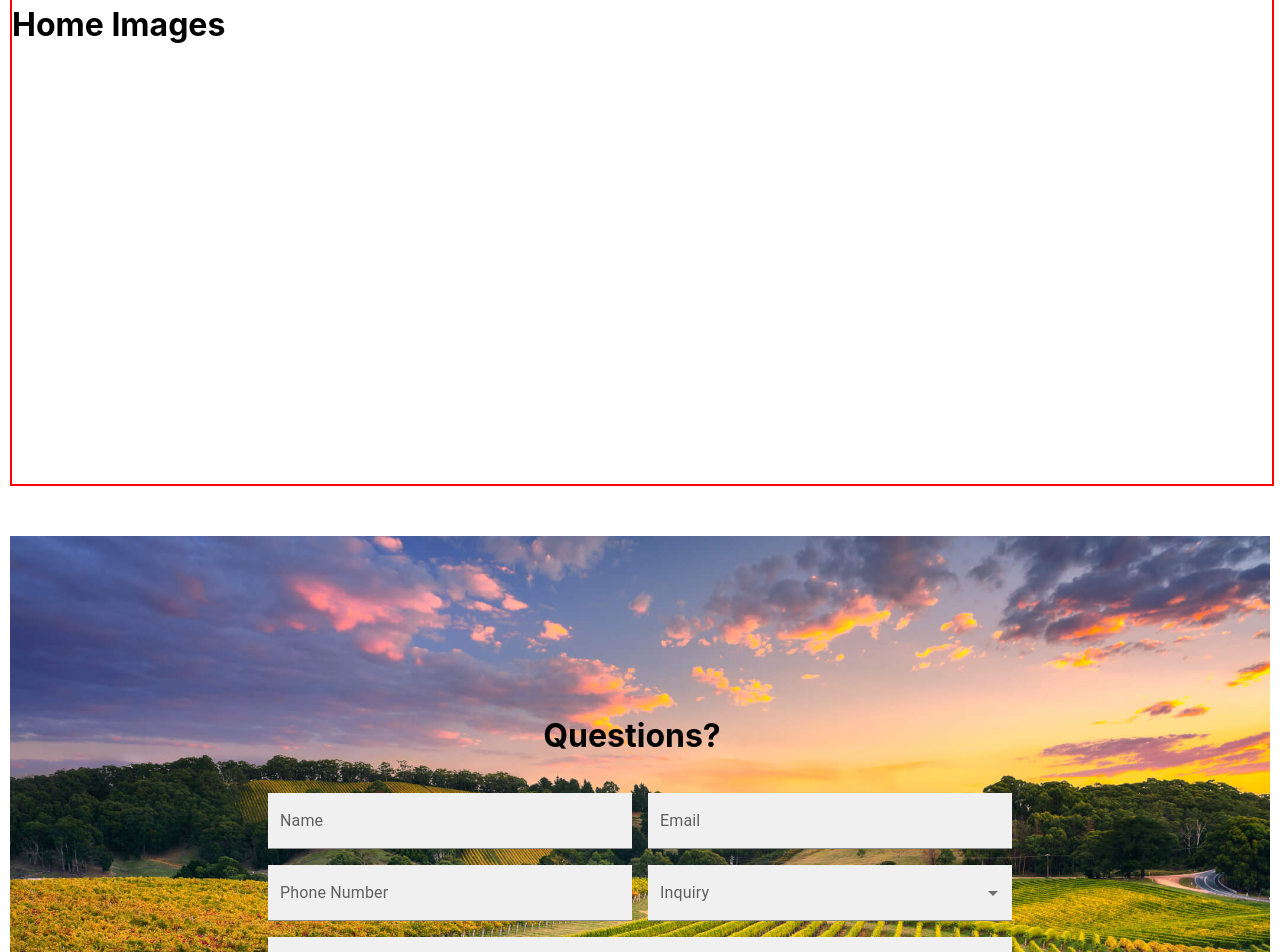
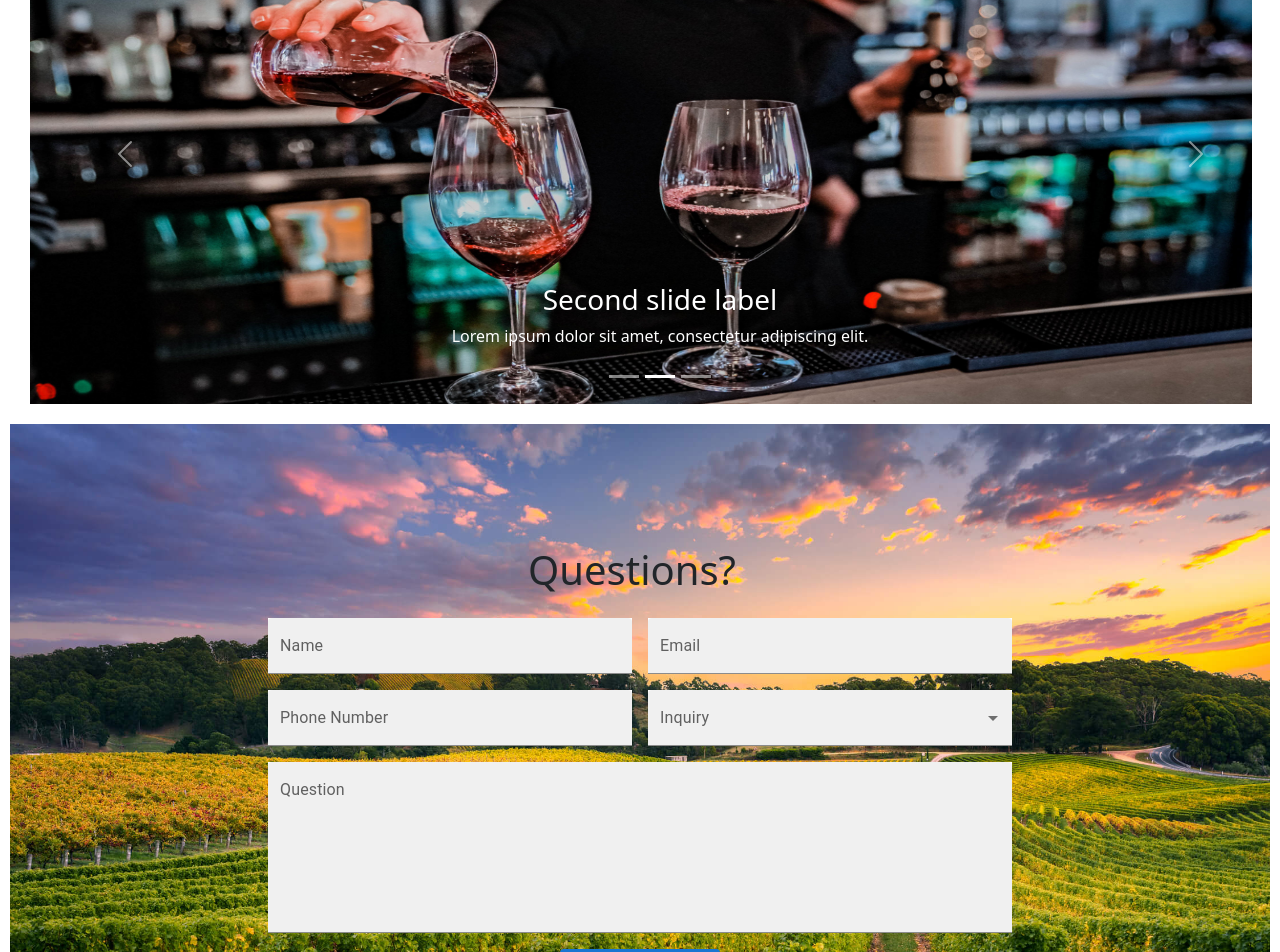
Before and after one commit to ericrhorn/wine_shop, a React (Create React App) app in the folder wine_shop/: page /#/ in a window 1280 px wide. Shown: the part 1560-2512 px from the top of the page. Built offline with nearby package versions, Linux system fonts and the light colour scheme.

Commit message:
image carousel

```diff
--- a/wine_shop/package.json
+++ b/wine_shop/package.json
@@ -15,7 +15,7 @@
     "bootstrap": "^5.3.2",
     "formik": "^2.4.5",
     "react": "^18.2.0",
-    "react-bootstrap": "^2.9.1",
+    "react-bootstrap": "^2.10.1",
     "react-dom": "^18.2.0",
     "react-router-dom": "^6.21.0",
     "react-scripts": "5.0.1",
--- a/wine_shop/src/components/ContactForm.js
+++ b/wine_shop/src/components/ContactForm.js
@@ -21,7 +21,7 @@ export const ContactForm = () => {
         backgroundImage: `url(${winery})`,
         backgroundRepeat: 'no-repeat',
         backgroundSize: 'cover',
-        height: '800px', // Adjust the height as needed
+        height: '700px', // Adjust the height as needed
       }}
     >
       <Grid
--- a/wine_shop/src/components/Home.js
+++ b/wine_shop/src/components/Home.js
@@ -101,10 +101,10 @@ function Home() {
           </Grid>
         </Box>
       </div>
-      <div>
+      <div style={{width: '100%'}}>
         <HomeImages/>
       </div>
-      <div >
+      <div>
         <ContactForm/>
       </div>
 
--- a/wine_shop/src/components/HomeImages.js
+++ b/wine_shop/src/components/HomeImages.js
@@ -1,11 +1,53 @@
 import React from 'react'
 
+import { useState } from 'react';
+import Carousel from 'react-bootstrap/Carousel';
+import ExampleCarouselImage from '../assets/wine_bar.jpeg';
+
+
+import 'bootstrap/dist/css/bootstrap.css';
+
 function HomeImages() {
+
+  const [index, setIndex] = useState(0);
+  const handleSelect = (selectedIndex) => {
+    setIndex(selectedIndex);
+  };
+
   return (
     <>
-    <div style={{border: 'solid red 2px', width: '100%', height: '500px', margin: ' 50px 0'}}>
+    {/* <div style={{border: 'solid red 2px', width: '100%', height: '500px', margin: ' 50px 0'}}>
       <h1>Home Images</h1>
+    </div> */}
+    <div style={{ display: 'block', width: '100%', height: '500px', margin: '20px'}}>
+        <Carousel activeIndex={index} onSelect={handleSelect}>
+      <Carousel.Item>
+        <img src={ExampleCarouselImage} alt="" style={{height: '500px', width:'97%'}} />
+        <Carousel.Caption>
+          <h3>First slide label</h3>
+          <p>Nulla vitae elit libero, a pharetra augue mollis interdum.</p>
+        </Carousel.Caption>
+      </Carousel.Item>
+      <Carousel.Item>
+        <img src={ExampleCarouselImage} alt="" style={{height: '500px', width:'97%'}}/>
+        <Carousel.Caption>
+          <h3>Second slide label</h3>
+          <p>Lorem ipsum dolor sit amet, consectetur adipiscing elit.</p>
+        </Carousel.Caption>
+      </Carousel.Item>
+      <Carousel.Item>
+        <img src={ExampleCarouselImage} alt="" style={{height: '500px', width:'97%'}}/>
+        <Carousel.Caption>
+          <h3>Third slide label</h3>
+          <p>
+            Praesent commodo cursus magna, vel scelerisque nisl consectetur.
+          </p>
+        </Carousel.Caption>
+      </Carousel.Item>
+    </Carousel>
+
     </div>
+
     </>
   )
 }
```
Also changed, not shown: 1 other file (tests, documents, lock files or other folders).
